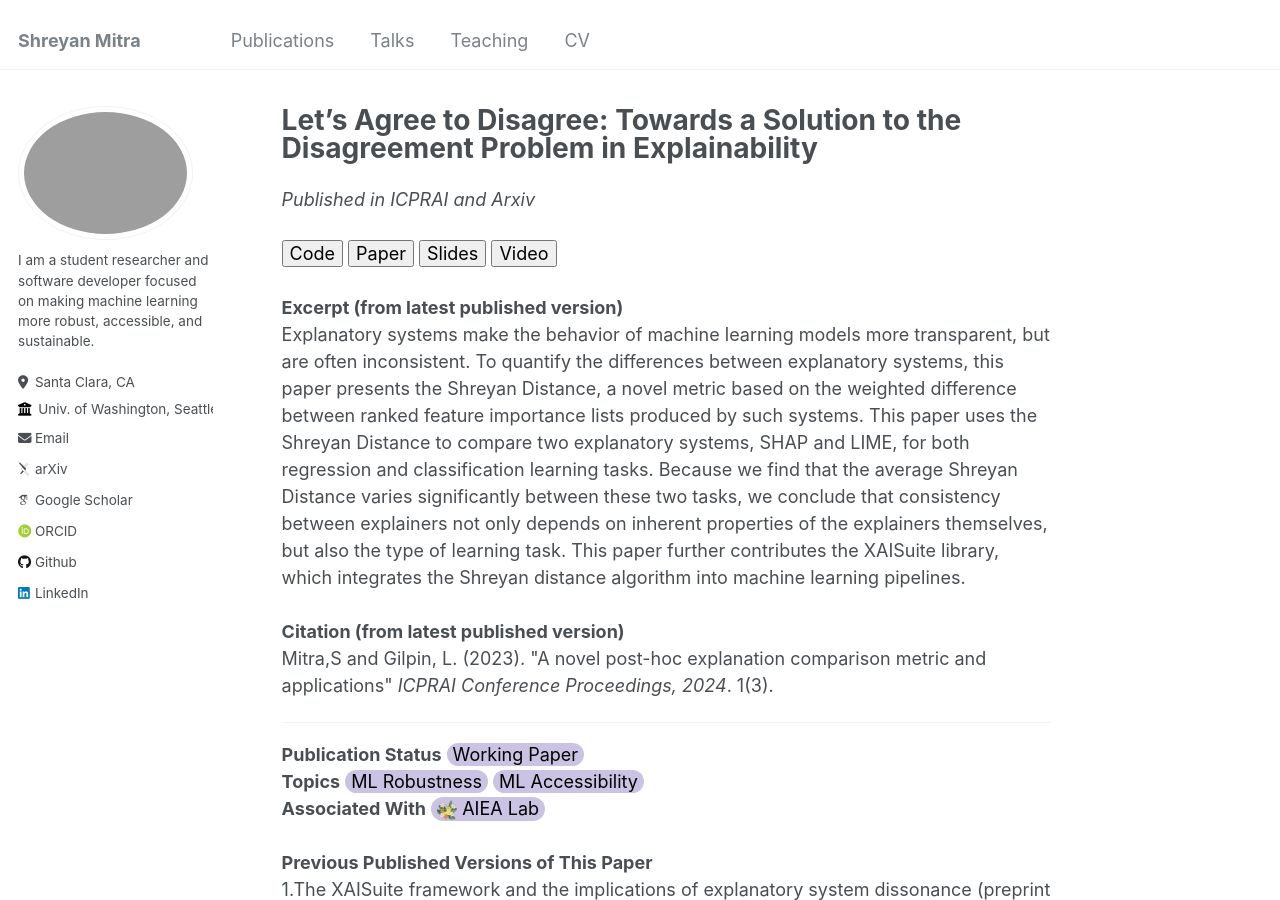
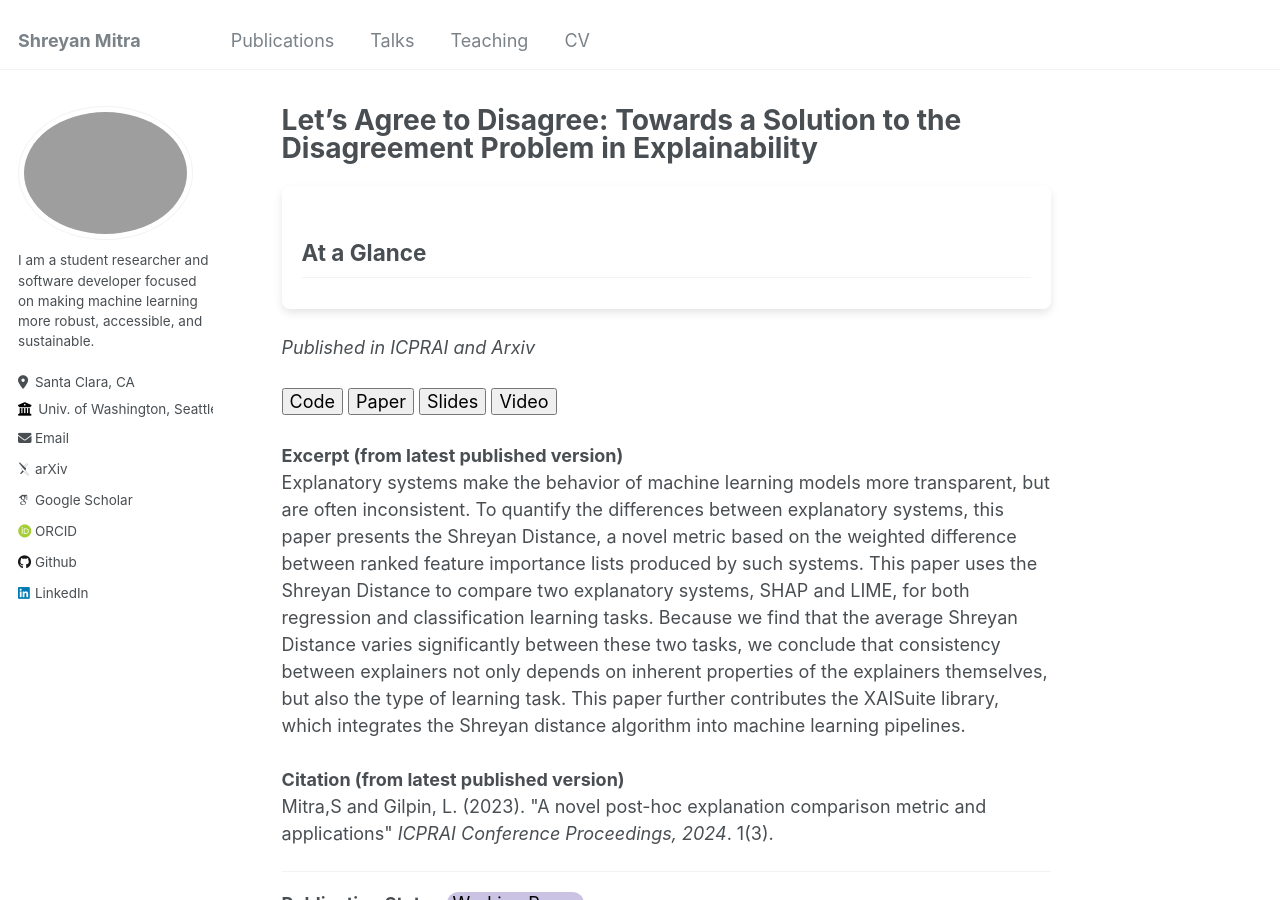
Before and after one commit to shreyanmitra/shreyanmitra.github.io, a Jekyll site: the page built from _publications/lets-agree-to-disagree.md, in a window 1280 px wide and 900 px high. Built offline with Jekyll 4.4.1, drawn with Linux system fonts in a browser that asks for light colours; some web fonts are replaced.

Commit message:
Update lets-agree-to-disagree.md

```diff
--- a/_publications/lets-agree-to-disagree.md
+++ b/_publications/lets-agree-to-disagree.md
@@ -8,6 +8,9 @@ venue: 'ICPRAI Conference Proceedings'
 paperurl: 'https://arxiv.org/pdf/2311.10811'
 citation: 'Mitra,S and Gilpin, L. (2023). &quot;A novel post-hoc explanation comparison metric and applications&quot; <i>ICPRAI Conference Proceedings, 2024</i>. 1(3).'
 ---
+<div style="background-color: white; box-shadow: 0 4px 8px rgba(0, 0, 0, 0.1); padding: 20px; padding-top: 8px; border-radius: 8px; min-width:600px;margin-bottom: 25px">
+<h2>At a Glance</h2>
+</div>
 <i>Published in ICPRAI and Arxiv</i><br><br><button>Code</button> <button>Paper</button> <button>Slides</button> <button>Video</button><br><br> **Excerpt (from latest published version)**<br>Explanatory systems make the behavior of machine learning models more transparent, but are often inconsistent. To quantify the differences between explanatory systems, this paper presents the Shreyan Distance, a novel metric based on the weighted difference between ranked feature importance lists produced by such systems. This paper uses the Shreyan Distance to compare two explanatory systems, SHAP and LIME, for both regression and classification learning tasks. Because we find that the average Shreyan Distance varies significantly between these two tasks, we conclude that consistency between explainers not only depends on inherent properties of the explainers themselves, but also the type of learning task. This paper further contributes the XAISuite library, which integrates the Shreyan distance algorithm into machine learning pipelines. <br><br>**Citation (from latest published version)**<br>Mitra,S and Gilpin, L. (2023). &quot;A novel post-hoc explanation comparison metric and applications&quot; <i>ICPRAI Conference Proceedings, 2024</i>. 1(3). <br>
 <hr>
 **Publication Status** <button style='border-radius:12px;background-color:rgb(203, 195, 227);border:none'> Working Paper </button> <br> **Topics** <button style='border-radius:12px;background-color:rgb(203, 195, 227);border:none'>ML Robustness</button> <button style='border-radius:12px;background-color:rgb(203, 195, 227);border:none'>ML Accessibility</button> <br> **Associated With** <button onclick="location.href='http://aiea-lab.github.io'" style='border-radius:12px;background-color:rgb(203, 195, 227);border:none'> <img src='../files/AIEALogo.png' style='height:20px;'/>  AIEA Lab</button><br><br>**Previous Published Versions of This Paper** <br> 1.<u>The XAISuite framework and the implications of explanatory system dissonance </u> (preprint Arxiv 2023) <br> 2. <u> A novel post-hoc explanation comparison metric and applications </u> (preprint Arxiv 2023 and published ICPRAI 2024) <br> <br> **Archived Code** <br> <a href="github.com/11301858/XAISuite"> XAISuite </a> * <br><br> **Download Papers (all published versions)**<br><i>None attached</i><br><br><i>* This library is outdated. A new XAIPipe library will be released soon.
```
